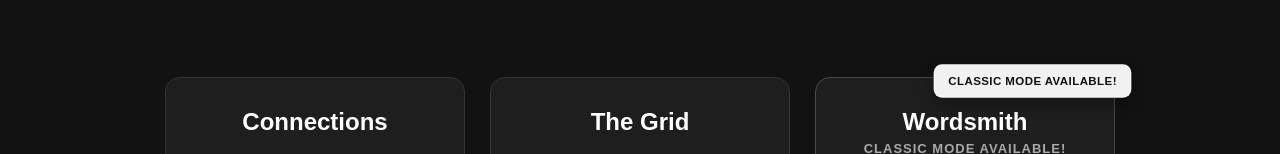
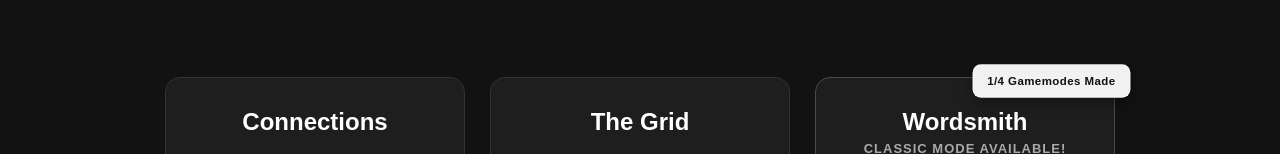
Before and after one commit to bongosmod/ahs-games, a plain HTML site: page index.html in a window 1280 px wide. Shown: the part 155-309 px from the top of the page. Drawn offline with Linux system fonts and the light colour scheme.

Commit message:
Update index.html

```diff
--- a/index.html
+++ b/index.html
@@ -70,7 +70,7 @@
 
             <div class="classic-badge"
                  aria-hidden="true">
-                CLASSIC MODE AVAILABLE!
+                1/4 Gamemodes Made
             </div>
 
 
```
